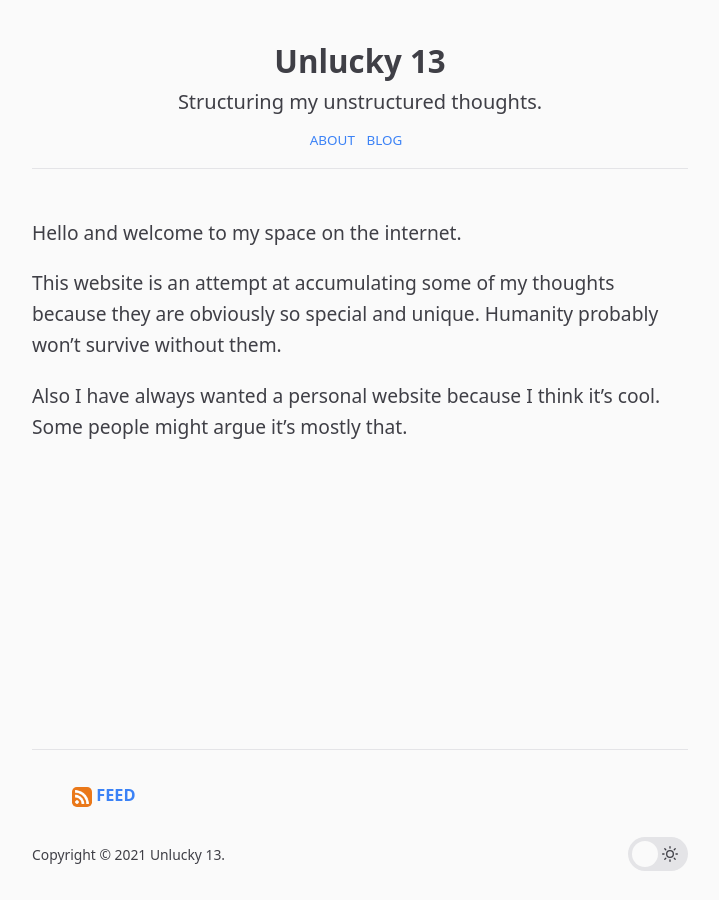
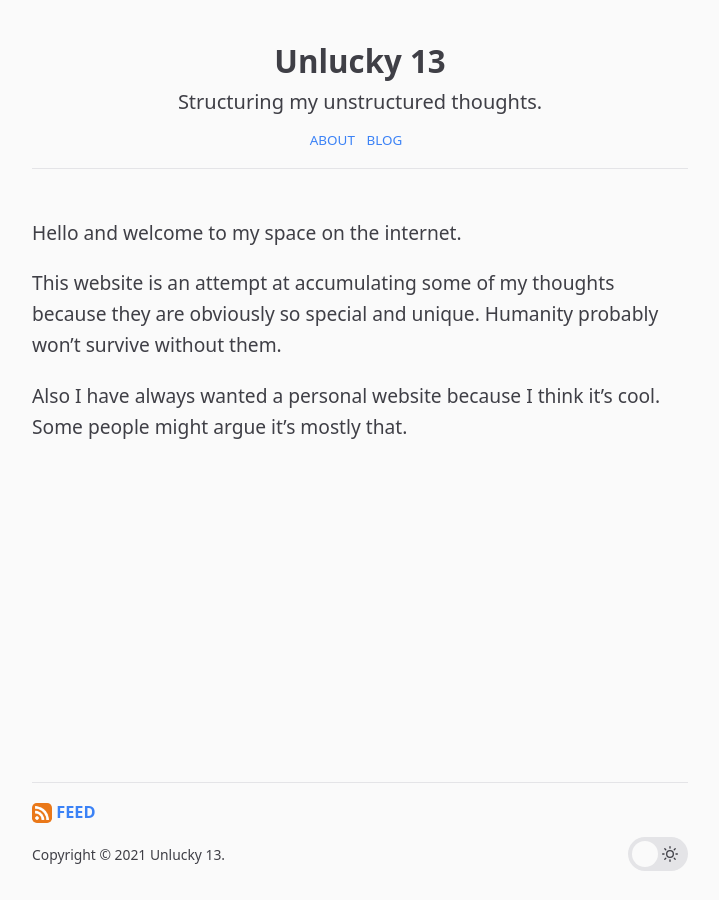
Before and after one commit to imhobo/imhobo.github.io, a Jekyll site: the page built from index.md, in a window 1280 px wide. Shown: the whole page, without its empty margins (280-999 px from the left). Built offline with Jekyll 4.4.1, drawn with Linux system fonts in a browser that asks for light colours.

Commit message:
rss image align center

```diff
--- a/_includes/footer.html
+++ b/_includes/footer.html
@@ -1,11 +1,10 @@
 <footer class="footer">
 
-  <ul class="social-icons">
-      <a href="/feed.xml">
-        <img style="vertical-align:middle" src="/images/rss.png" width="20" height="20">
-        <b>FEED</b>
-      </a>
-  </ul>
+
+  <a href="/feed.xml">
+    <img style="vertical-align:middle" src="/images/rss.png" width="20" height="20">
+    <b>FEED</b>
+  </a>
 
 
   <div class="footer__credit">
```
